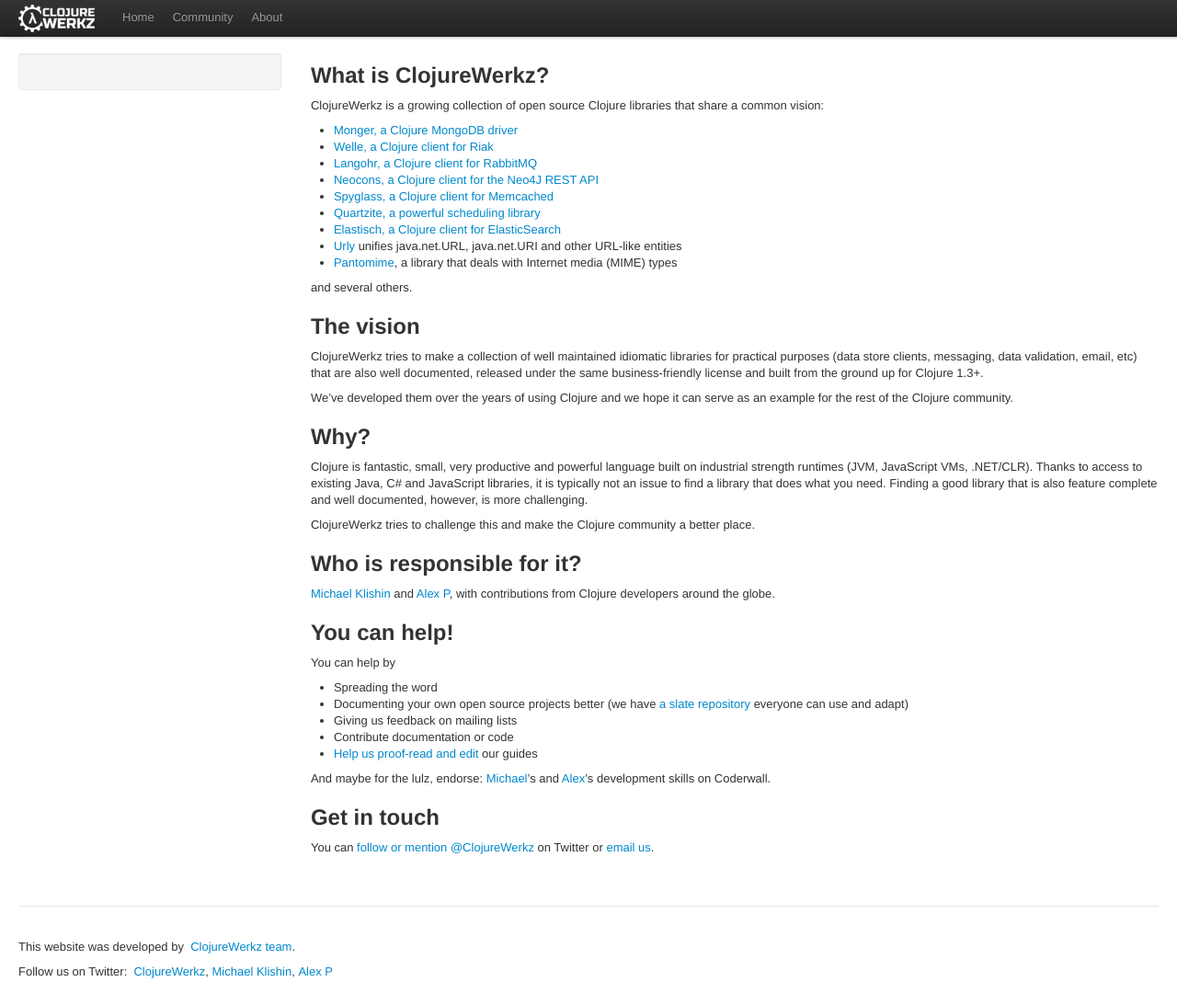
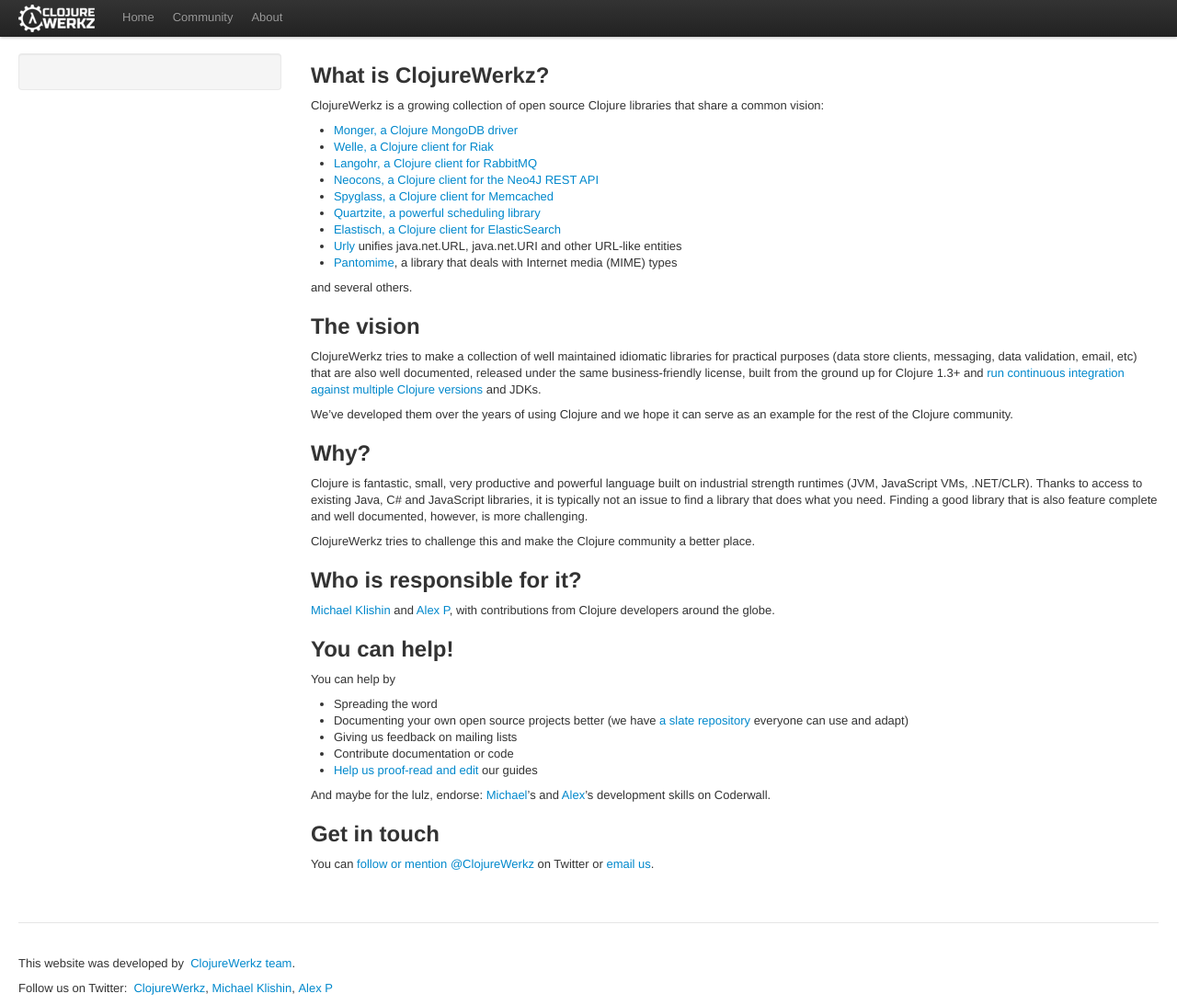
Before and after one commit to clojurewerkz/clojurewerkz.org, a Jekyll site: the page built from articles/about.md, in a window 1280 px wide. Shown: the whole page at 92% size. Built offline with Jekyll 4.4.1, drawn with Linux system fonts in a browser that asks for light colours; some web fonts are replaced.

Commit message:
More emphasis on testing against multiple Clojure versions and JDKs

```diff
--- a/articles/about.md
+++ b/articles/about.md
@@ -24,8 +24,8 @@
 ## The vision
 
 ClojureWerkz tries to make a collection of well maintained idiomatic libraries for practical purposes (data store clients,
-messaging, data validation, email, etc) that are also well documented, released under the same business-friendly license and
-built from the ground up for Clojure 1.3+.
+messaging, data validation, email, etc) that are also well documented, released under the same business-friendly license,
+built from the ground up for Clojure 1.3+ and [run continuous integration against multiple Clojure versions](http://about.travis-ci.org/docs/user/languages/clojure/) and JDKs.
 
 We've developed them over the years of using Clojure and we hope it can serve as an example for the rest of the Clojure
 community.
```
